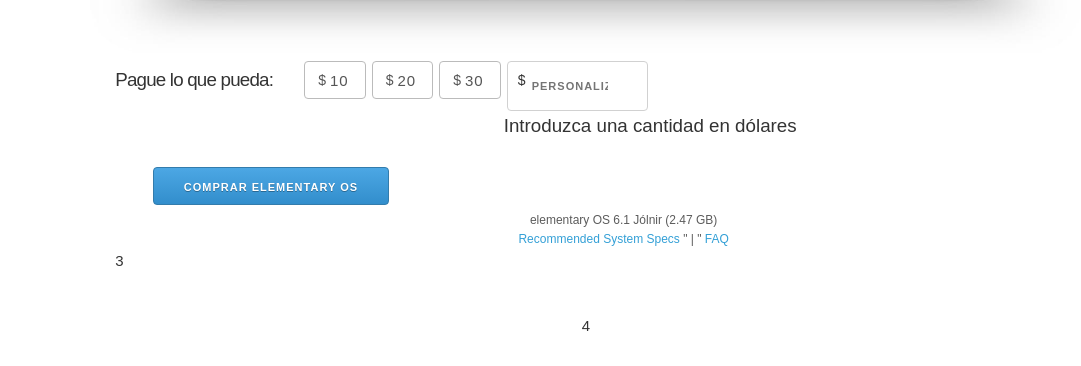
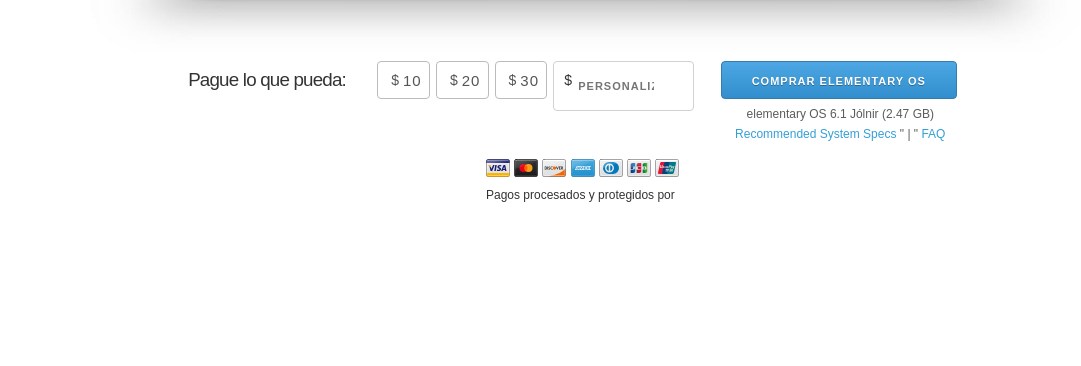
Before and after one commit to Mary1093/Maria-Lopez-Tarea-1, a plain HTML site: page index.html in a window 1280 px wide. Shown: the part 732-1098 px from the top of the page, without its empty margins (0-1081 px from the left). Drawn offline with Linux system fonts and the light colour scheme.

Commit message:
first section complete

```diff
--- a/css/css.css
+++ b/css/css.css
@@ -137,6 +137,11 @@ h4{
     position: relative;
     width: 454px;
 }
+.column{
+    display: inline-block;
+    max-width: 100%;
+    vertical-align: top;
+}
 #download{
     margin: 3px auto 6px;
 }
@@ -146,7 +151,7 @@ h4{
     border-color: #337cac;
     color: #fff;
     text-shadow: 0 1px rgb(0 0 0 / 30%);
-
+    font-family: Arial, Helvetica, sans-serif;
 }
 p.small-label {
     font-size: 12px;
@@ -155,8 +160,25 @@ p.small-label {
     padding: 0;
     text-align: center;
 }
+p{
+    line-height: 1.65;
+}
 a{
     color: #08c;
     fill: #08c;
     text-decoration: none;
 }
+.payment-icons{
+    padding: 0 1rem;
+    margin: 1rem;
+    flex-direction: row;
+}
+.payment-element{
+    width: 200px;
+    margin-right: auto;
+    margin-left: auto;
+
+}
+.text-pagos{
+   font-size: 12px;
+}
--- a/css/skeleton.css
+++ b/css/skeleton.css
@@ -54,7 +54,7 @@
       width: 80%; }
     .column,
     .columns {
-      margin-left: 4%; }
+      margin-left: 4%; }/*4*/
     .column:first-child,
     .columns:first-child {
       margin-left: 0; }
--- a/index.html
+++ b/index.html
@@ -48,7 +48,7 @@
                 <img src="images/desktop.jpg" alt="elementary OS 6.1 Jólnir desktop" >
             </div>
             <div class="grid section-amount">
-                <div>
+                <div class="whole">
                     <div id="amounts">
                         <h4 id="pay-what-you-want">Pague lo que pueda:</h4>
                         <div id="choise-buttons">
@@ -59,14 +59,10 @@
                                 <span class="pre-amount">$</span>
                                 <input type="number"  min="0" max="999999.99" id="custom-amount"
                                  class="button small-button" placeholder="Personalizado" >
-                                 <p class="text">Introduzca una cantidad en dólares</p>
-
-                            </div>
-
+                                 <!--<p class="text">Introduzca una cantidad en dólares</p> -->
                             </div>
                             <div class="column">
-                            <button type="submit" id="download"
-                            class="buttonDownload">Comprar elementary OS</button>
+                                <button type="submit" id="download" class="buttonDownload">Comprar elementary OS</button>
                                 <p class="small-label">
                                     <span>elementary OS 6.1 Jólnir (2.47 GB)</span>
                                     <br>
@@ -77,11 +73,23 @@
                             </div>
                         </div>
                     </div>
-                <p>3</p>
+                    <div class="payment-icons ">
+                        <div class="payment-element">
+                            <img src="images/payment-card-visa.svg">
+                            <img src="images/payment-card-mastercard.svg">
+                            <img src="images/payment-card-discover.svg">
+                            <img src="images/payment-card-amex.svg">
+                            <img src="images/payment-card-diners-club.svg">
+                            <img src="images/payment-card-jcb.svg">
+                            <img src="images/payment-card-unionpay.svg">
+                            <p class="text-pagos">Pagos procesados y protegidos por</p>
                         </div>
-            <div>
-                <p>4</p>
+
+
                     </div>
+                </div>
+            </div>
+
 
         </div>
 
```
Also changed, not shown: images/payment-card-amex.svg (added), images/payment-card-diners-club.svg (added), images/payment-card-discover.svg (added), images/payment-card-jcb.svg (added), images/payment-card-mastercard.svg (added), images/payment-card-unionpay.svg (added), images/payment-card-visa.svg (added), 1 other file. Lines whose indentation alone changed are shown as unchanged.
